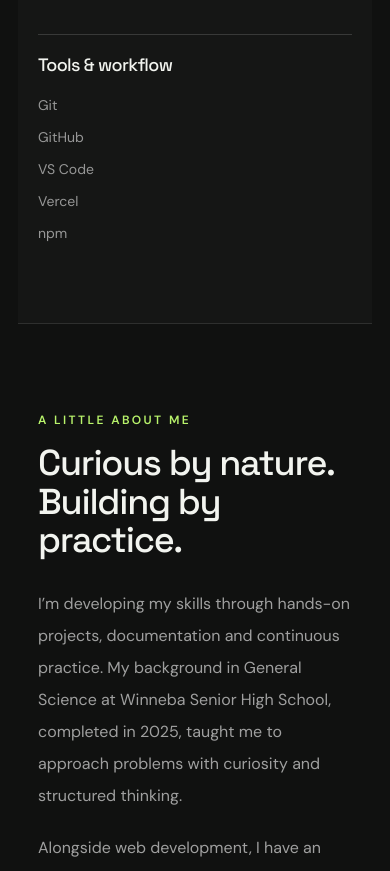
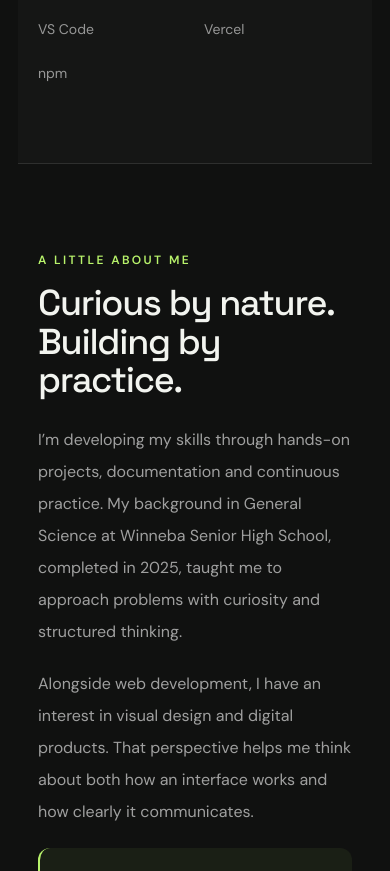
Before and after one commit to Ikeys-Studio/My-portfolio, a Next.js app: page /developer in a window 390 px wide. Shown: the part 3870-4741 px from the top of the page. Built offline with nearby package versions, Linux system fonts and the light colour scheme; no server answers.

Commit message:
Fix developer portfolio responsive overflow and mobile skills spacing

```diff
--- a/src/app/developer/developer.css
+++ b/src/app/developer/developer.css
@@ -156,3 +156,45 @@
  .developer-page .developer-project-meta { align-items: flex-start; }
  .developer-page .developer-project-status { max-width: 145px; }
 }
+
+
+/* Final responsive refinements: prevent desktop content from forcing overflow
+   and make the skill list easier to scan on narrow screens. */
+.developer-page .developer-about {
+  width: min(100% - 48px, 1152px);
+  min-width: 0;
+  grid-template-columns: minmax(0, .7fr) minmax(0, 1.3fr);
+}
+.developer-page .developer-about > div {
+  min-width: 0;
+  max-width: 100%;
+}
+.developer-page .developer-about p,
+.developer-page .developer-about h2 {
+  max-width: 100%;
+  overflow-wrap: anywhere;
+}
+.developer-page #skills,
+.developer-page #skills > div,
+.developer-page .developer-skills-grid,
+.developer-page .developer-skills-grid > div {
+  min-width: 0;
+  max-width: 100%;
+}
+@media (max-width: 640px) {
+  .developer-page .developer-skills-grid > div ul {
+    display: grid;
+    grid-template-columns: repeat(2, minmax(0, 1fr));
+    column-gap: 18px;
+    row-gap: 12px;
+  }
+  .developer-page .developer-skills-grid > div li {
+    min-width: 0;
+    overflow-wrap: anywhere;
+  }
+  .developer-page .developer-about {
+    width: min(100% - 36px, 100%);
+    grid-template-columns: minmax(0, 1fr);
+    gap: 24px;
+  }
+}
```
